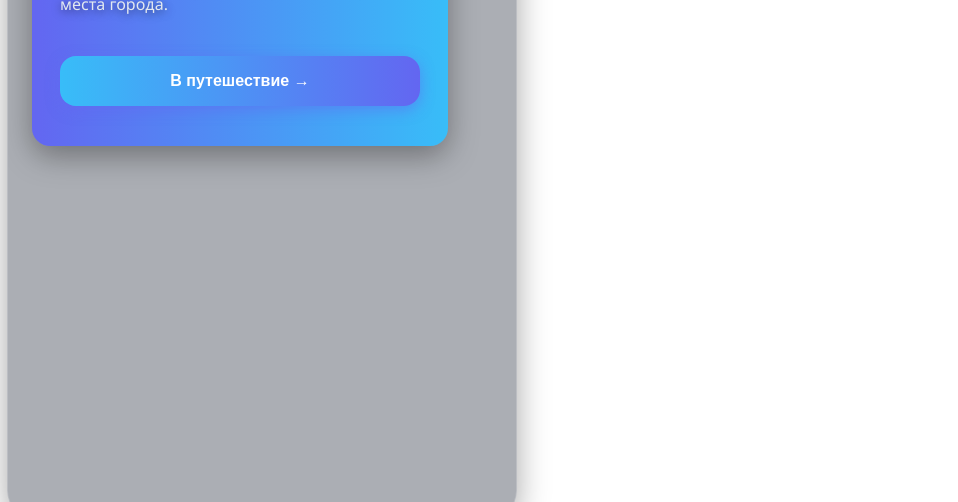
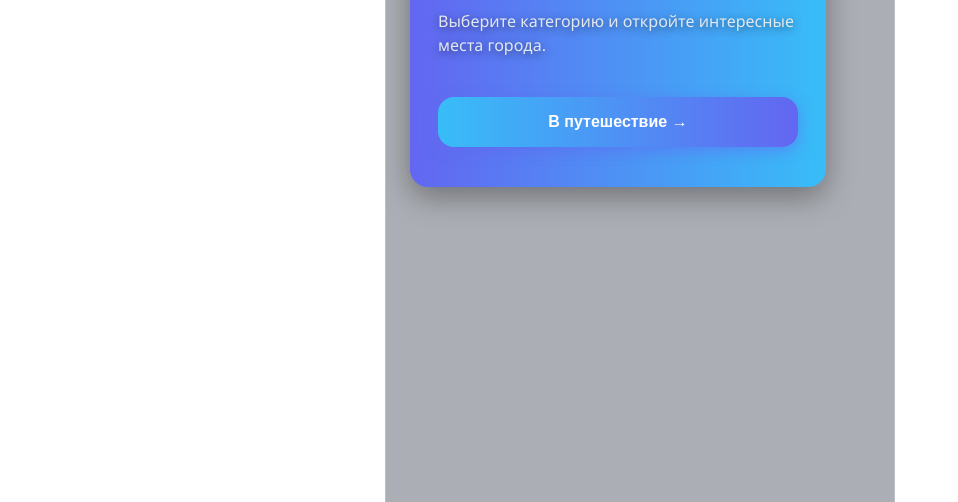
Before and after one commit to qweezy22/city-guide, a website: page index.html in a window 1280 px wide. Shown: the part 298-800 px from the top of the page, without its empty margins (0-958 px from the left). Drawn offline with Linux system fonts and the light colour scheme; no server answers.

Commit message:
mobalieintfix4

```diff
--- a/script.js
+++ b/script.js
@@ -2250,3 +2250,25 @@
     }
 
 }
+
+function collapseMenu() {
+
+    var menu = document.getElementById("menu");
+
+    if (!menu) return;
+
+    menu.style.transform =
+        "translate(-50%, 100%)";
+
+}
+
+function expandMenu() {
+
+    var menu = document.getElementById("menu");
+
+    if (!menu) return;
+
+    menu.style.transform =
+        "translate(-50%, 0)";
+
+}
--- a/style.css
+++ b/style.css
@@ -71,31 +71,34 @@
 /* МЕНЮ */
 
 #menu {
-    width: 460px;
-    height: 93vh;
     position: fixed;
-    left: 7px;
-    top: 7px;
+
+    left: 50%;
+    transform: translateX(-50%);
+
+    top: 8px;
+
+    width: calc(100% - 16px);
+    max-width: 460px;
+
+    height: calc(100vh - 16px);
+
     padding: 24px;
+
     display: flex;
     flex-direction: column;
-    justify-content: flex-start;
-    align-items: stretch;
+
     border-radius: 28px;
+
     background: rgba(15, 23, 42, 0.35);
     backdrop-filter: blur(25px);
-    -webkit-backdrop-filter: blur(25px);
+
     border: 1px solid rgba(255,255,255,0.2);
-    box-shadow: 0 8px 32px rgba(0,0,0,0.35);
-    color: white;
+
     overflow-y: auto;
-    overflow-x: hidden;
     z-index: 10;
-    scrollbar-width: thin;
-    scrollbar-color: rgba(255,255,255,0.3) transparent;
-    scrollbar-gutter: stable;
+    transition: transform 0.3s ease;
 }
-
 /* КАРТА */
 
 #map {
```
